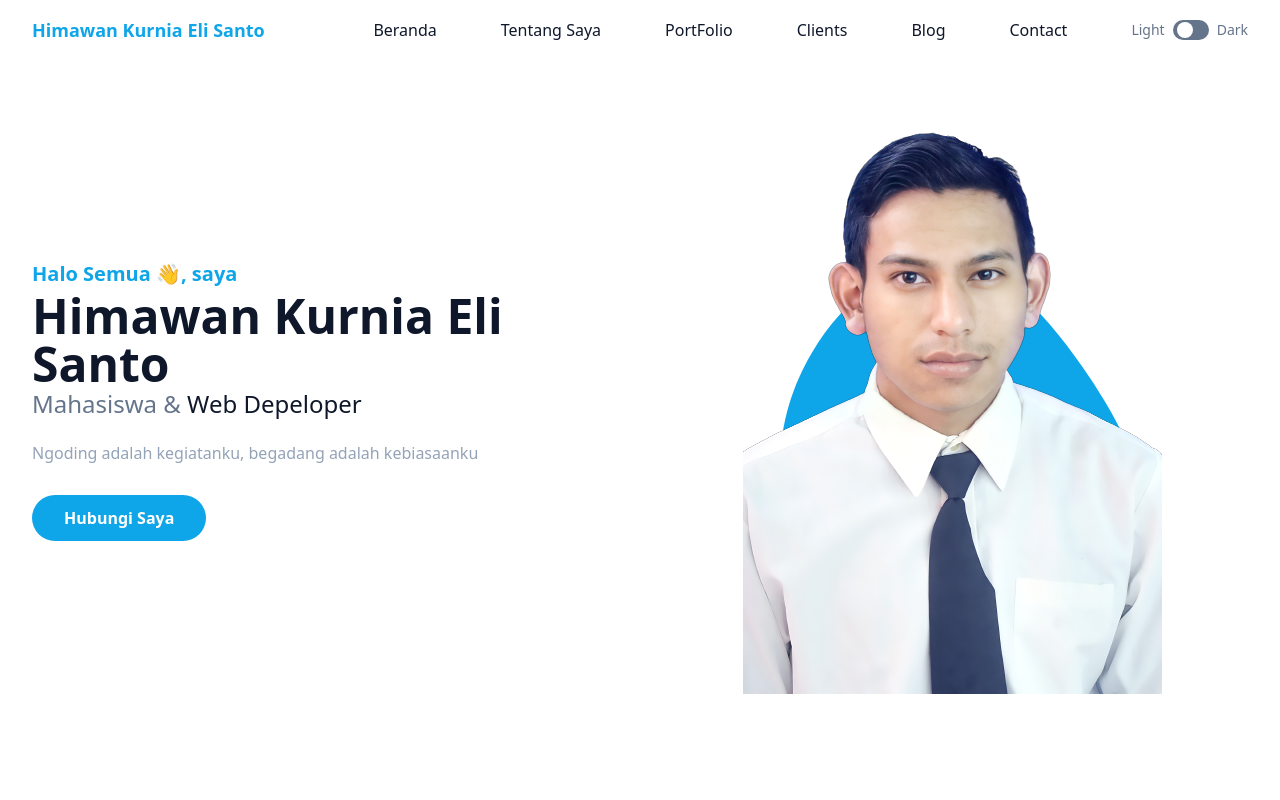
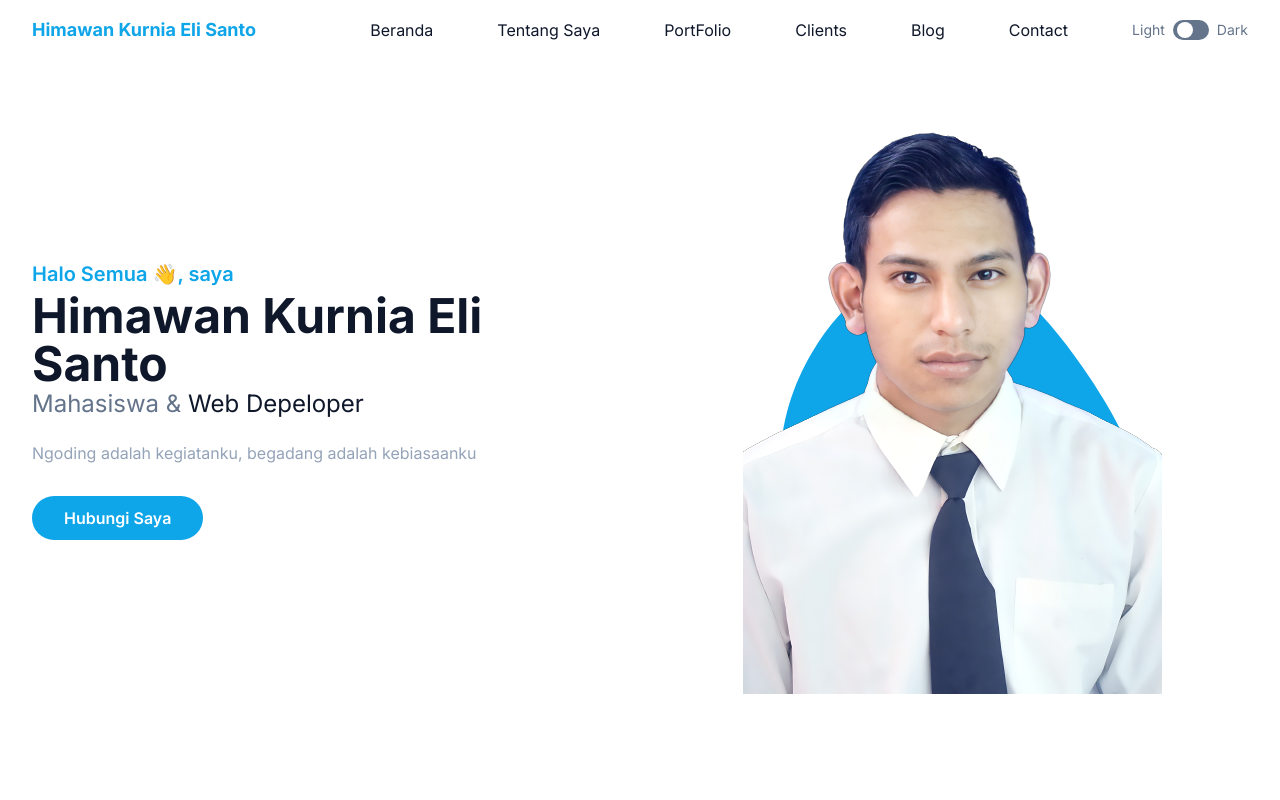
Before and after one commit to himawan31/My-Portfolio, a website: page index.html in a window 1280 px wide. Shown: the top 800 px of the page. Drawn offline with Linux system fonts and the light colour scheme.

Commit message:
update dark mode + perbaikan fitur

```diff
--- a/index.html
+++ b/index.html
@@ -6,7 +6,7 @@
   <meta name="viewport" content="width=device-width, initial-scale=1.0" />
   <title>Portfolio Tailwind CSS</title>
   <link href="https://fonts.googleapis.com/css2?family=Inter:wght@200;400;600;700;900&display=swap" rel="stylesheet">
-  <link href="dist/css/final.css" rel="stylesheet">
+  <link href="dist/output.css" rel="stylesheet">
   <script>
     if (localStorage.theme === 'dark' || (!('theme' in localStorage) && window.matchMedia('(prefers-color-scheme: dark)').matches)) {
       document.documentElement.classList.add('dark')
```
